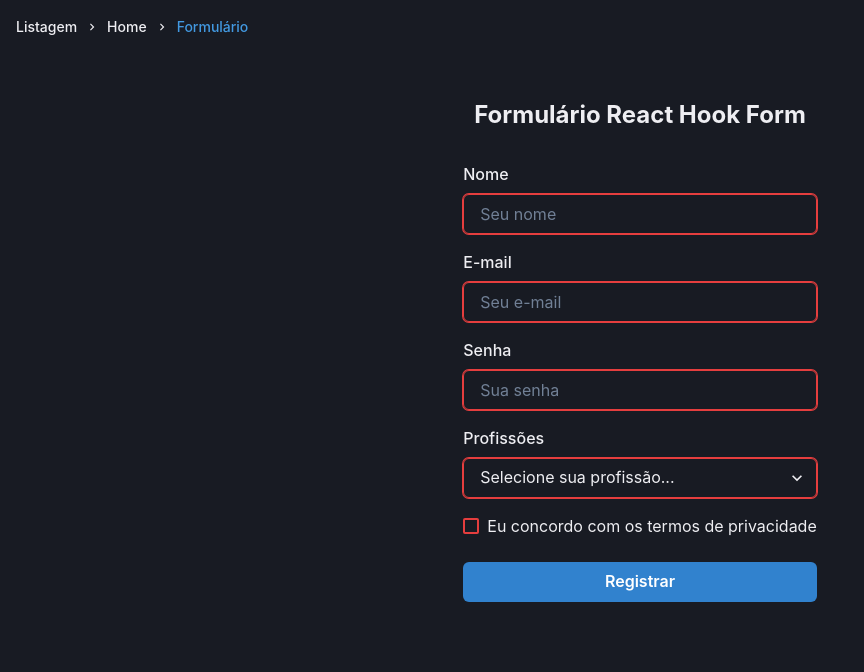
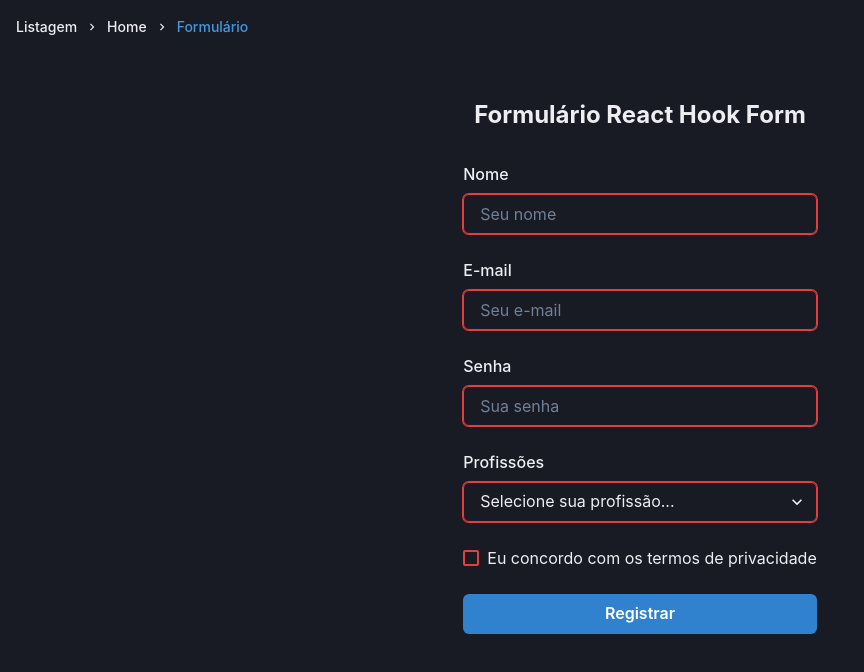
Before and after one commit to moutinhofuturedev/Good-Form, a Next.js app: page /dash in a window 1280 px wide. Shown: the top 672 px of the page, without its empty margins (0-864 px from the left). Built offline with nearby package versions, Linux system fonts and the light colour scheme.

Commit message:
refactor: rafatorando linhas de códigos

```diff
--- a/src/components/Form.tsx
+++ b/src/components/Form.tsx
@@ -75,9 +75,7 @@ export function Form() {
           placeholder="Seu nome"
           {...register("name")}
         />
-        {errors.name?.type === "required" && (
           <FormErrorMessage>{errors.name?.message}</FormErrorMessage>
-        )}
 
         <FormLabel mt="1rem">E-mail</FormLabel>
         <Input
@@ -86,12 +84,7 @@ export function Form() {
           placeholder="Seu e-mail"
           {...register("email")}
         />
-        {errors.email?.type === "required" && (
           <FormErrorMessage>{errors.email?.message}</FormErrorMessage>
-        )}
-        {errors.email?.type === "email" && (
-          <FormErrorMessage>{errors.email?.message}</FormErrorMessage>
-        )}
 
         <FormLabel mt="1rem">Senha</FormLabel>
         <Input
@@ -100,17 +93,12 @@ export function Form() {
           placeholder="Sua senha"
           {...register("password")}
         />
-        {errors.password?.type === "required" && (
           <FormErrorMessage>{errors.password?.message}</FormErrorMessage>
-        )}
-        {errors.password?.type === "min" && (
-          <FormErrorMessage>{errors.password?.message}</FormErrorMessage>
-        )}
 
         <FormLabel mt="1rem">Profissões</FormLabel>
         <Select
           defaultValue="0"
-          {...register("profession", { validate: (value) => value !== "0" })}
+          {...register("profession")}
         >
           <option value="0">Selecione sua profissão...</option>
           <option value="Desenvolvedor">Desenvolvedor</option>
@@ -121,9 +109,9 @@ export function Form() {
           <option value="Analista SEO">Analista SEO</option>
           <option value="Outros">Outros</option>
         </Select>
-        {errors.profession?.type === "validate" && (
-          <FormErrorMessage>Selecione uma opção</FormErrorMessage>
-        )}
+
+          <FormErrorMessage>{errors.profession?.message}</FormErrorMessage>
+
         <Checkbox
           mt="1rem"
           {...register("privacyTerms", {
```
